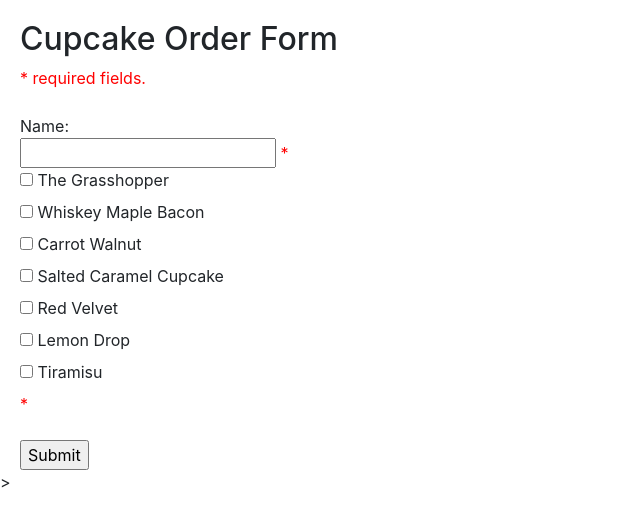
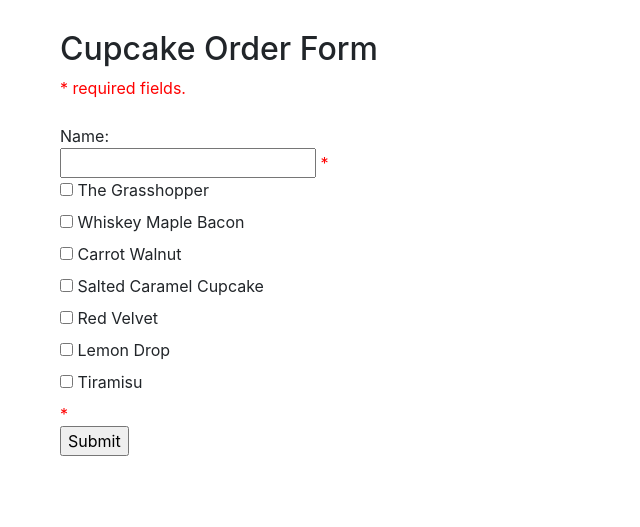
Before and after one commit to codeFunny71/cupcakes, a PHP site: page / in a window 1280 px wide. Shown: the top 527 px of the page, without its empty margins (0-640 px from the left). Run offline with PHP 8.4, Linux system fonts and the light colour scheme; some libraries are stand-ins or nearby versions.

Commit message:
worked on css and spruced some things up

```diff
--- a/cupcake.css
+++ b/cupcake.css
@@ -1,6 +1,6 @@
 .padding{
-    padding-top:20px;
-    margin-left: 20px;
+    padding-top: 30px;
+    margin-left: 60px;
 }
 
 .error{
--- a/index.php
+++ b/index.php
@@ -91,7 +91,7 @@
                 echo '<br>';
             }
         ?>
-        <span class="error">*<?php echo $cupcakeError;?></span><br><br>
+        <span class="error">*<?php echo $cupcakeError;?></span><br>
         <input class="submit" name="submit" type="submit" value="Submit" />
     </form>
 
@@ -115,6 +115,6 @@
             }
         ?>
     </div>
-    </div>>
+    </div>
 </body>
 </html>
```
